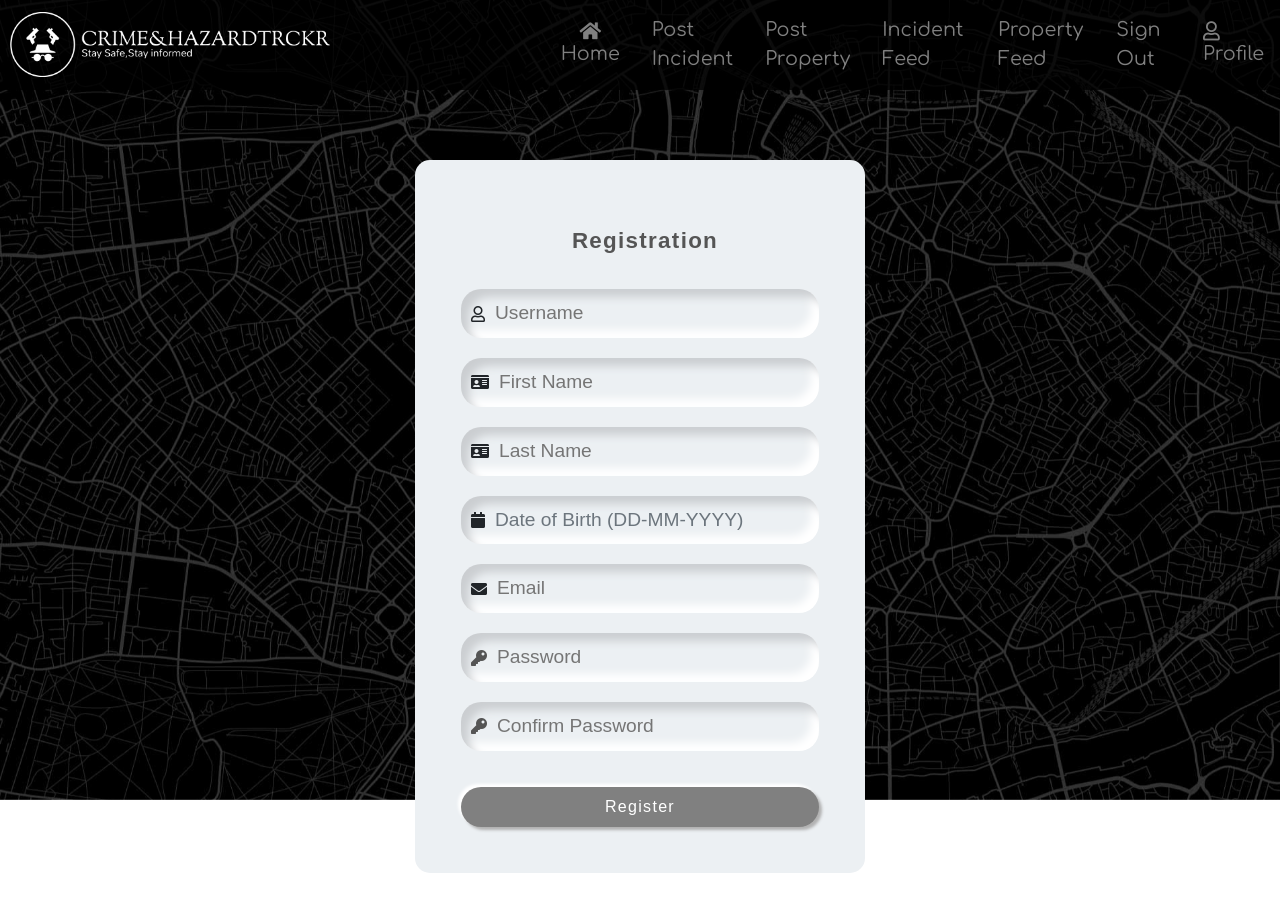
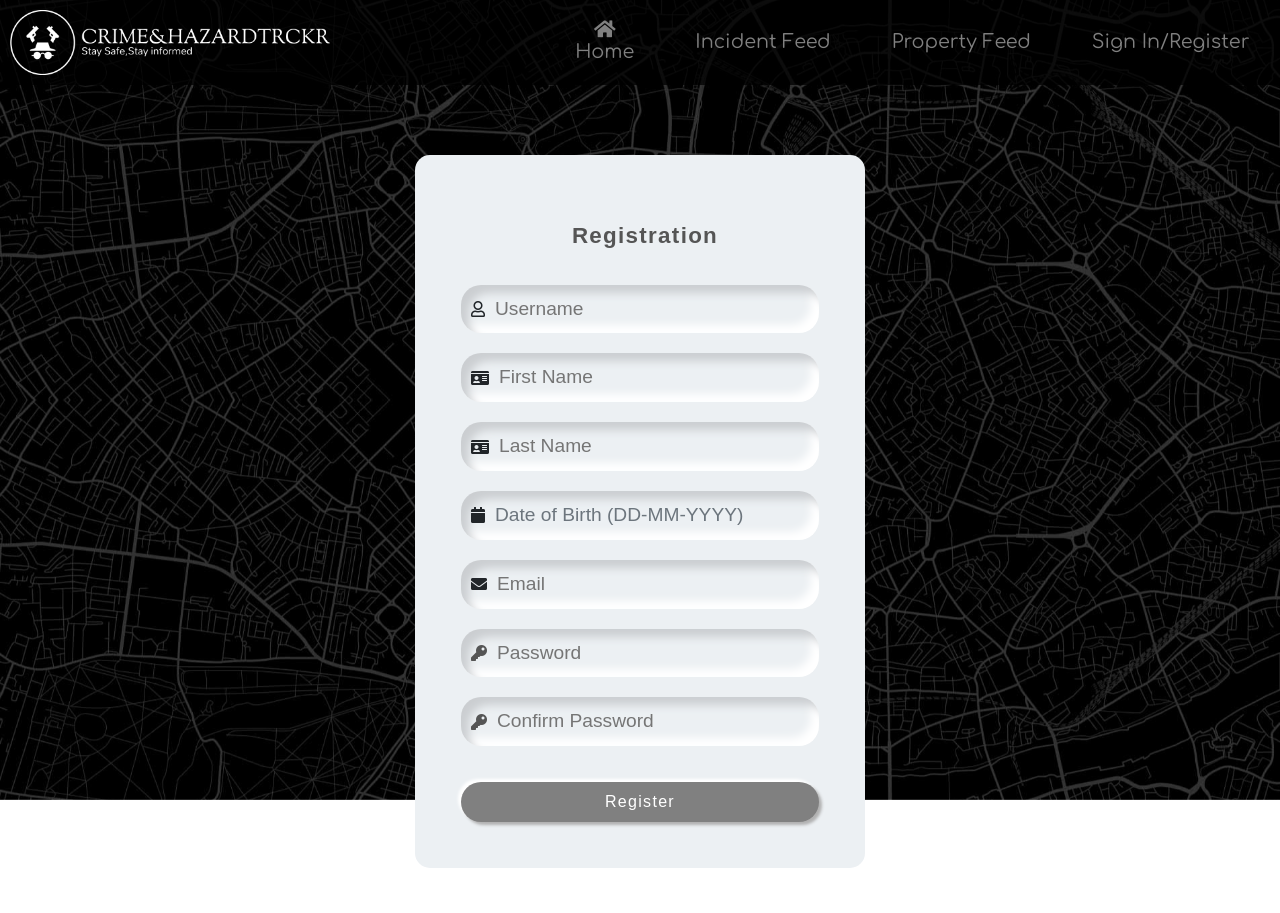
Before and after one commit to kunjpatel1402/IT314_project_30, a Django app: page /myApp/register/ in a window 1280 px wide. Shown: the top 913 px of the page. Run offline with Django 4.2, Linux system fonts and the light colour scheme; some libraries are stand-ins or nearby versions.

Commit message:
update nav bar for register

```diff
--- a/Code/project/myApp/templates/myApp/register.html
+++ b/Code/project/myApp/templates/myApp/register.html
@@ -11,37 +11,6 @@
 	<title>Document</title>
 </head>
 <body>
-
-	{% if user != None%}
-    <nav id="navbar">
-        <div id="logo">
-            <a href="#"><img src="{%static 'myApp/logo.png'%}" alt=""></a>
-        </div>
-        <ul>
-            <li class="padtop">
-                <div id="home">
-                    <a href="/myApp/">
-                        <span class="fas fa-home"></span>
-                        Home
-                    </a>
-                </div>
-            </li>
-            <li class="padtop"><a href="/myApp/postIncident/">Post Incident</a></li>
-            <li class="padtop"><a href="/myApp/postProperty/">Post Property</a></li>
-            <li class="padtop"><a href="/myApp/IncidentFeed">Incident Feed</a></li>
-            <li class="padtop"><a href="/myApp/PropertyFeed">Property Feed</a></li>
-            <li class="padtop"><a href="/myApp/logout">Sign Out</a></li>
-            <li class="padtop">
-                <div id="profile">
-                    <a href="/myApp/profile/">
-                        <span class="far fa-user"></span>
-                        Profile
-                    </a>
-                </div>
-            </li>
-        </ul>
-    </nav>
-    {% else %}
     <nav id="navbar">
         <div id="logo">
             <a href="#"><img src="{%static 'myApp/logo.png'%}" alt=""></a>
@@ -60,7 +29,6 @@
             <li class="padtop"><a href="/myApp/login">Sign In/Register</a></li>
         </ul>
     </nav>
-    {%endif%}
 
 	<div class="wrapper">
         {% if error_message %}
--- a/Code/project/myApp/views.py
+++ b/Code/project/myApp/views.py
@@ -29,7 +29,7 @@ property_collection = db["properties"]
 def index(request):
     username = request.session.get('username')
     if username is not None:
-        return render(request, 'myApp/reg_hmpg.html')
+        return render(request, 'myApp/reg_hmpg.html', {'user': username})
     else:
         return render(request, 'myApp/unreg_hmpg.html')
 
@@ -356,28 +356,53 @@ def Downvote(requests, PostID):
         return redirect('/myApp/login/')
 
 def Changepassword(request):
-    if request.method == 'POST':
-        form = ChangePasswordForm(request.POST)
-        if form.is_valid():
-            query = {"UserName": form.UserName}
-            user = user_collection.find_one(query)
-            if user is None:
-                error_message = "User does not exist"
-                return render(request, 'myApp/changePassword.html', {'error_message': error_message})
+    username = request.session.get('username')
+    if username is not None:
+        if request.method == 'POST':
+            form = ChangePasswordForm(request.POST)
+            if form.is_valid():
+                query = {"UserName": form.UserName}
+                user = user_collection.find_one(query)
+                if user is None:
+                    error_message = "User does not exist"
+                    return render(request, 'myApp/changePassword.html', {'error_message': error_message},{'user':username})
+                else:
+                    if user['DOB'] != form.DOB:
+                        error_message = "Incorrect Date of Birth"
+                        return render(request, 'myApp/changePassword.html', {'error_message': error_message},{'user':username})
+                    else:
+                        query = {"UserName": form.UserName}
+                        new_values = {"$set": {"Password": form.new_password}}
+                        user_collection.update_one(query, new_values)
+                        return redirect('/myApp/login/')
             else:
-                if user['DOB'] != form.DOB:
-                    error_message = "Incorrect Date of Birth"
+                error_message = "Passwords do not match"
+                return render(request, 'myApp/changePassword.html', {'error_message': error_message},{'user':username})
+        else:
+            return render(request, 'myApp/changePassword.html',{'user':username})
+    else:
+        if request.method == 'POST':
+            form = ChangePasswordForm(request.POST)
+            if form.is_valid():
+                query = {"UserName": form.UserName}
+                user = user_collection.find_one(query)
+                if user is None:
+                    error_message = "User does not exist"
                     return render(request, 'myApp/changePassword.html', {'error_message': error_message})
                 else:
-                    query = {"UserName": form.UserName}
-                    new_values = {"$set": {"Password": form.new_password}}
-                    user_collection.update_one(query, new_values)
-                    return redirect('/myApp/login/')
+                    if user['DOB'] != form.DOB:
+                        error_message = "Incorrect Date of Birth"
+                        return render(request, 'myApp/changePassword.html', {'error_message': error_message})
+                    else:
+                        query = {"UserName": form.UserName}
+                        new_values = {"$set": {"Password": form.new_password}}
+                        user_collection.update_one(query, new_values)
+                        return redirect('/myApp/login/')
+            else:
+                error_message = "Passwords do not match"
+                return render(request, 'myApp/changePassword.html', {'error_message': error_message})
         else:
-            error_message = "Passwords do not match"
-            return render(request, 'myApp/changePassword.html', {'error_message': error_message})
-    else:
-        return render(request, 'myApp/changePassword.html')
+            return render(request, 'myApp/changePassword.html')
 
 def IncidentFeed(request):
     if (request.method == 'GET'):
```
